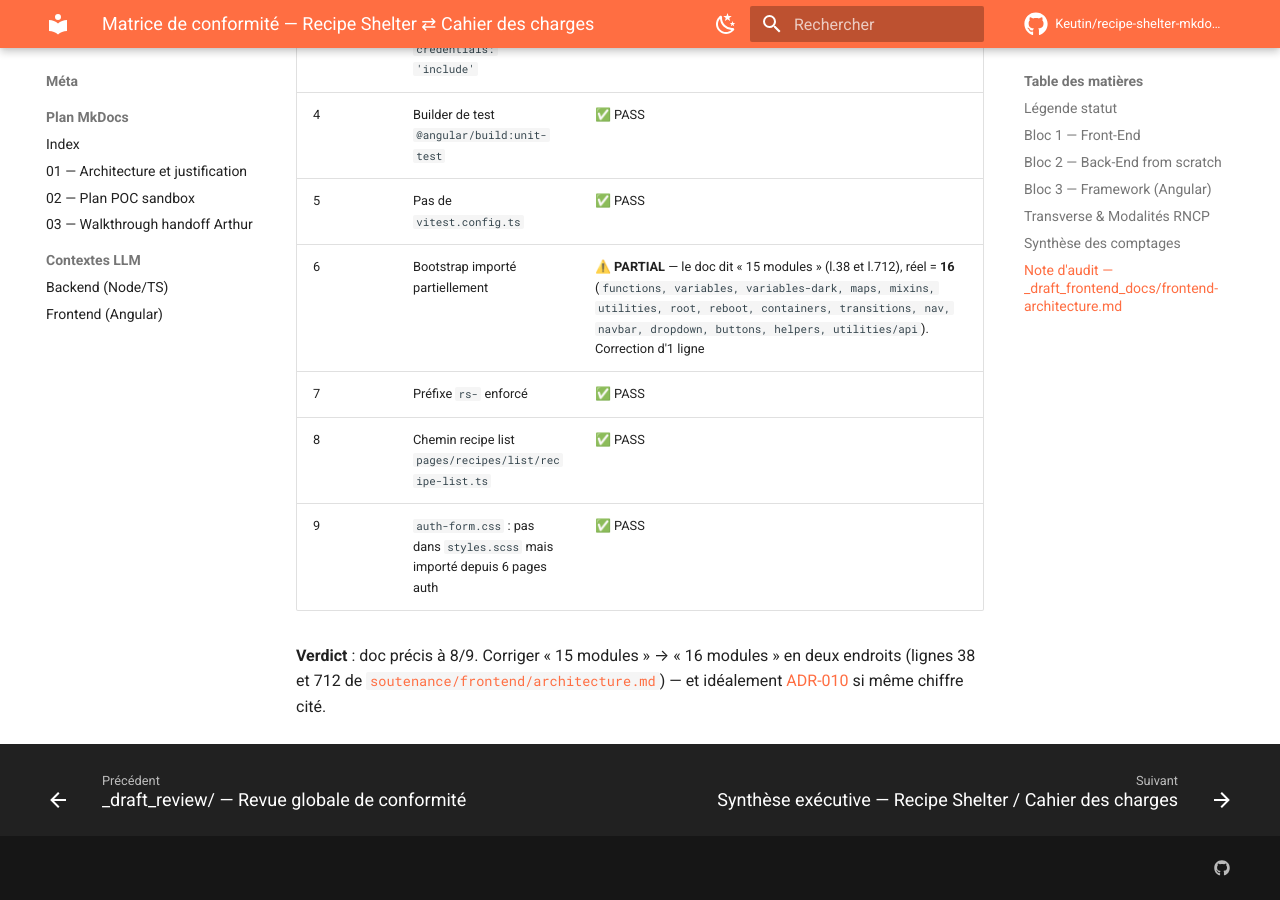
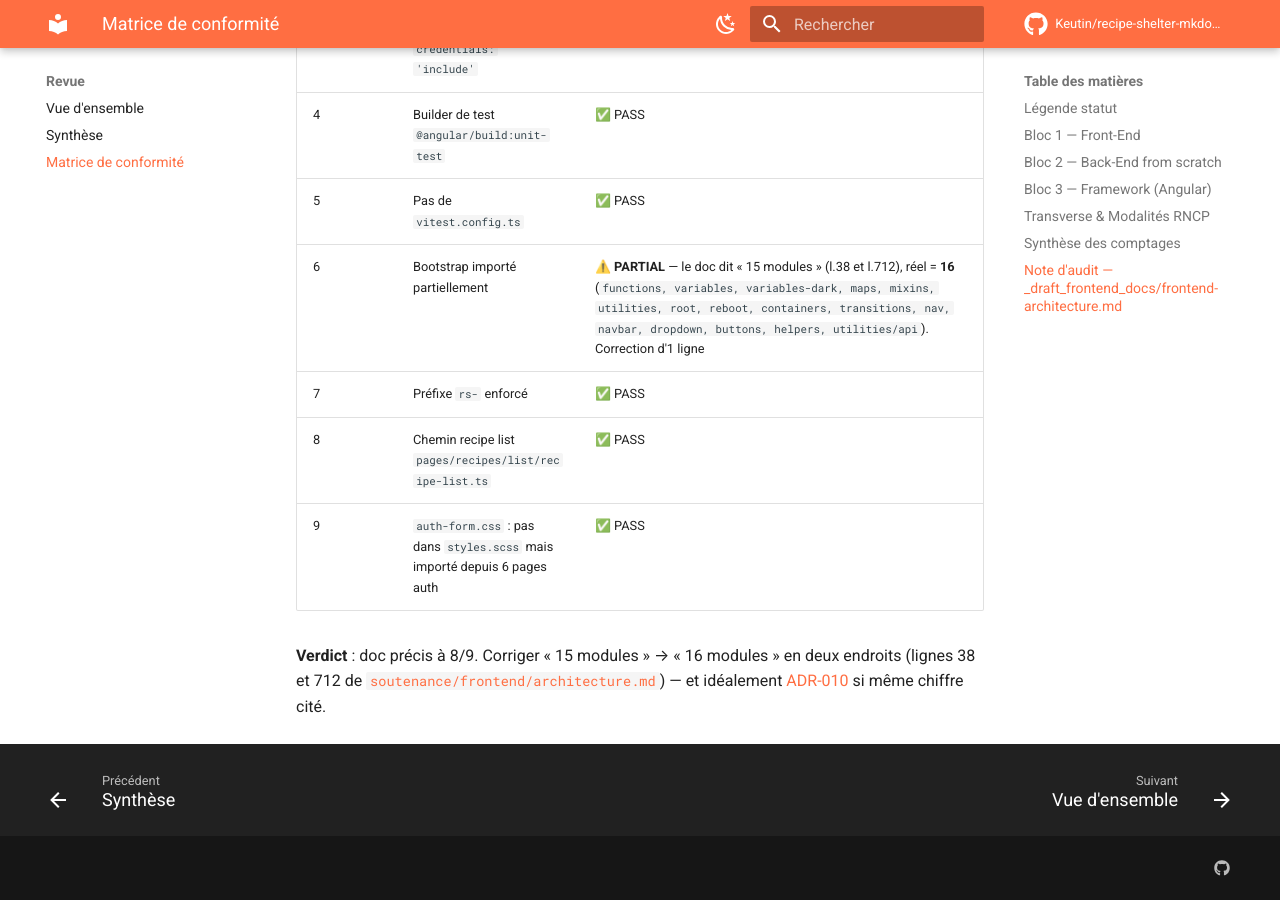
Before and after one commit to Keutin/recipe-shelter-mkdocs-poc, an MkDocs documentation site: the page built from docs/review/compliance-matrix.md, in a window 1280 px wide and 900 px high, scrolled down 12146 px. Built offline with MkDocs 1.6.1 and Material for MkDocs 9.7.7, drawn with Linux system fonts in a browser that asks for light colours; comment, search, counter and statistics services are not loaded.

Commit message:
docs(nav): promote review to top-level tab
Moves docs/meta/review/ -> docs/review/ so awesome-pages exposes it
as a top-level navigation tab between Accueil and Soutenance. Adds
.pages files for tab title and internal page order.

Co-Authored-By: Claude Opus 4.7 (1M context) <noreply@anthropic.com>

```diff
--- a/docs/meta/review/compliance-matrix.md
+++ b/docs/review/compliance-matrix.md
@@ -22,18 +22,18 @@
 |-----|----------|--------|--------|----------|--------------|
 | 1.1 | HTML5 / CSS3 / JS | l.19 | 🟢 | Angular 21 (TS compile → JS), SCSS, templates HTML — couvert par Bloc 3 | Discours soutenance : Bloc 1 réalisé via Angular plutôt que vanilla, à expliquer au jury |
 | 1.2 | Framework CSS (Bootstrap) + ARIA | l.20 | 🟢 | [`frontend/src/styles.scss`](../frontend/src/styles.scss) (Bootstrap 5 partial, 16 modules SCSS) + ARIA `role="status"` `aria-live` etc. dans templates | — |
-| 1.3 | Outils Lighthouse + BrowserStack | l.21 | 🟠 | Lighthouse : template prêt [`_draft_bloc1_audit/01-lighthouse-template.md`](../../soutenance/frontend/audit/01-lighthouse-template.md) ; BrowserStack : non couvert | Exécuter Lighthouse ; pour BrowserStack défense alternative (DevTools mobile + captures `Responsive/`) |
+| 1.3 | Outils Lighthouse + BrowserStack | l.21 | 🟠 | Lighthouse : template prêt [`_draft_bloc1_audit/01-lighthouse-template.md`](../soutenance/frontend/audit/01-lighthouse-template.md) ; BrowserStack : non couvert | Exécuter Lighthouse ; pour BrowserStack défense alternative (DevTools mobile + captures `Responsive/`) |
 | 1.4 | Affichage recettes (img/titre/desc/ingrédients/étapes) | l.24 | 🟢 | `frontend/src/app/pages/recipes/{list,detail}/`, `recipe-form/`, modèle [`recipe.model.ts`](../frontend/src/app/core/models/recipe.model.ts) | — |
 | 1.5 | Formulaire soumission/modification | l.25 | 🟢 | [`pages/recipes/recipe-form/`](../frontend/src/app/pages/recipes/recipe-form/) | — |
 | 1.6 | Recherche avancée (ingrédients/type/temps) | l.26 | 🟢 | [`pages/search/`](../frontend/src/app/pages/search/) consommant `/recipes/search` backend | — |
 | 1.7 | Commentaires | l.27 | 🟢 | Bloc commentaires dans `pages/recipes/detail/` + `CommentsService` | — |
 | 1.8 | Responsivité (media queries) | l.28 | 🟢 | 18 captures responsive (1440×900 / 768×1024 / 375×812) dans [`documentation/soutenance/frontend/Responsive/`](../documentation/soutenance/frontend/Responsive/) + Bootstrap grid | — |
-| 1.9 | Accessibilité ARIA + WCAG | l.29 | 🟡 | Grille RGAA pré-remplie [`_draft_bloc1_audit/02-rgaa-grille.md`](../../soutenance/frontend/audit/02-rgaa-grille.md) — 45 conformes / 16 partiels / 3 NC / 17 N/A ≈ 70 % | Copier dans `documentation/soutenance/frontend/audit/` ; appliquer P1 (~1h20) du [plan de remédiation](../../soutenance/frontend/audit/04-plan-remediation.md) avant soutenance |
+| 1.9 | Accessibilité ARIA + WCAG | l.29 | 🟡 | Grille RGAA pré-remplie [`_draft_bloc1_audit/02-rgaa-grille.md`](../soutenance/frontend/audit/02-rgaa-grille.md) — 45 conformes / 16 partiels / 3 NC / 17 N/A ≈ 70 % | Copier dans `documentation/soutenance/frontend/audit/` ; appliquer P1 (~1h20) du [plan de remédiation](../soutenance/frontend/audit/04-plan-remediation.md) avant soutenance |
 | 1.10 | Livrable code source HTML/CSS/JS commenté | l.32 | 🟢 | `frontend/src/` (150 TS, 64 specs) | — |
-| 1.11 | Doc conception/responsivité/accessibilité | l.33 | 🟡 | À copier : RGAA grid, audit findings, frontend architecture (1018 l.) [`_draft_frontend_docs/frontend-architecture.md`](../../soutenance/frontend/architecture.md), ADRs 006-010 | Exécuter handoffs ; walkthrough frontend-arch dispo dans `_draft_frontend_docs/README.md` côté workspace |
-| 1.12 | **Démo en ligne** | l.34 | 🔴 | **AUCUNE** — `nslookup recipe-shelter.fr` → NXDOMAIN. Pas de Dockerfile, fly.toml, render.yaml, .github/workflows/ | **🚨 ÉLIMINATOIRE.** Exécuter [`_draft_deployment/02-plan-railway.md`](../../deployment/02-plan-railway.md) (~3h30) ou plan B tunnel ngrok |
+| 1.11 | Doc conception/responsivité/accessibilité | l.33 | 🟡 | À copier : RGAA grid, audit findings, frontend architecture (1018 l.) [`_draft_frontend_docs/frontend-architecture.md`](../soutenance/frontend/architecture.md), ADRs 006-010 | Exécuter handoffs ; walkthrough frontend-arch dispo dans `_draft_frontend_docs/README.md` côté workspace |
+| 1.12 | **Démo en ligne** | l.34 | 🔴 | **AUCUNE** — `nslookup recipe-shelter.fr` → NXDOMAIN. Pas de Dockerfile, fly.toml, render.yaml, .github/workflows/ | **🚨 ÉLIMINATOIRE.** Exécuter [`_draft_deployment/02-plan-railway.md`](../deployment/02-plan-railway.md) (~3h30) ou plan B tunnel ngrok |
 | 1.13 | Tests responsivité BrowserStack | l.37 | 🔴 | Pas de compte ni de scripts BrowserStack | Défense : « Tests réalisés via Chrome DevTools mobile/desktop et captures matérielles iPhone/iPad — voir `Responsive/` (3 breakpoints × 9 features) » |
-| 1.14 | Tests accessibilité Lighthouse | l.38 | 🟡 | Template [`_draft_bloc1_audit/01-lighthouse-template.md`](../../soutenance/frontend/audit/01-lighthouse-template.md) à 5 URLs × mobile+desktop | Arthur exécute `npm run build && http-server` puis DevTools → Lighthouse, capture scores, remplit le template |
+| 1.14 | Tests accessibilité Lighthouse | l.38 | 🟡 | Template [`_draft_bloc1_audit/01-lighthouse-template.md`](../soutenance/frontend/audit/01-lighthouse-template.md) à 5 URLs × mobile+desktop | Arthur exécute `npm run build && http-server` puis DevTools → Lighthouse, capture scores, remplit le template |
 | 1.15 | Tests performance | l.39 | 🟠 | Couvert partiellement par Lighthouse (Core Web Vitals dans le template) | Inclure scores LCP/CLS/INP dans la doc audit |
 
 ## Bloc 2 — Back-End from scratch
@@ -43,9 +43,9 @@
 | 2.1 | Langages Node.js / SQL | l.46 | 🟢 | Node 20+ / TypeScript / mysql2 [`backend/package.json`](../backend/package.json) | — |
 | 2.2 | Base MySQL | l.47 | 🟢 | mysql2 driver + schema 16 tables [`backend/database/migrations/1_create_schema.sql`](../backend/database/migrations/1_create_schema.sql) | — |
 | 2.3 | Outil de modélisation UML | l.48 | 🟢 | 5 diagrammes Mermaid committed [`documentation/soutenance/backend/uml/`](../documentation/soutenance/backend/uml/) sur branche `docs/uml-diagrams` | Push de la branche par Arthur (commit `1acdf99` non poussé — re-attribution patch déjà documentée) |
-| 2.4 | **From scratch — sans frameworks/librairies** | l.53 | 🟠 | Express, bcrypt, jsonwebtoken, cookie-parser, cors, nodemailer, mysql2 présents dans `package.json` | **Argumentation préparée** dans [`_draft_adr/00-narration-from-scratch.md`](../../soutenance/backend/adr/00-narration-from-scratch.md) : pas de framework MVC (Nest/AdonisJS), pas d'ORM (Prisma/TypeORM), pas de DI, pas de scaffolding ; Express = couche HTTP minimale, libs utilisées sont des **primitives** OS/crypto/protocole. Le câblage manuel dans [`app.ts`](../backend/src/app.ts) est l'illustration cœur. À défendre frontalement |
+| 2.4 | **From scratch — sans frameworks/librairies** | l.53 | 🟠 | Express, bcrypt, jsonwebtoken, cookie-parser, cors, nodemailer, mysql2 présents dans `package.json` | **Argumentation préparée** dans [`_draft_adr/00-narration-from-scratch.md`](../soutenance/backend/adr/00-narration-from-scratch.md) : pas de framework MVC (Nest/AdonisJS), pas d'ORM (Prisma/TypeORM), pas de DI, pas de scaffolding ; Express = couche HTTP minimale, libs utilisées sont des **primitives** OS/crypto/protocole. Le câblage manuel dans [`app.ts`](../backend/src/app.ts) est l'illustration cœur. À défendre frontalement |
 | 2.5 | Contrôleurs / modèles / vues | l.54 | 🟢 | `src/api/<domaine>/*.controller.ts`, `services/`, `repositories/` (vues = JSON DTO) | — |
-| 2.6 | Programmation Orientée Objet | l.55 | 🟢 | Classes TS, pattern Repository (interface + impl Mysql) [`adr-002`](../../soutenance/backend/adr/adr-002-pattern-repository-interface-impl.md) | — |
+| 2.6 | Programmation Orientée Objet | l.55 | 🟢 | Classes TS, pattern Repository (interface + impl Mysql) [`adr-002`](../soutenance/backend/adr/adr-002-pattern-repository-interface-impl.md) | — |
 | 2.7 | Gestion recettes/catégories/commentaires/utilisateurs | l.56 | 🟢 | 11 domaines API : `recipes`, `categories`, `comments`, `users`, `auth`, `admin/{recipes,users,comments}`, etc. | — |
 | 2.8 | Comptes utilisateurs + rôles (admin/user) | l.59 | 🟢 | Table `users` + `roles`, `roleId` dans JWT, [`admin.guard.ts`](../frontend/src/app/core/guards/admin.guard.ts) | — |
 | 2.9 | Inscription/connexion/profil/récup pwd | l.60 | 🟢 | `auth.routes.ts` : register, login, logout, me, forgot/reset password, validate-email. Tokens opaques SHA-256, TTL 30 min/24 h | — |
@@ -53,18 +53,18 @@
 | 2.11 | Ajout/modif/suppr recettes | l.64 | 🟢 | CRUD complet + workflow draft → pending → published → rejected/archived | — |
 | 2.12 | Catégories / tags | l.65 | 🟢 | Tables `categories`, `tags`, `recipe_tags`, services dédiés | — |
 | 2.13 | Affichage par catégories/tags | l.66 | 🟢 | Endpoints `/recipes?categoryId=…&tagId=…` | — |
-| 2.14 | Recherche avancée | l.67 | 🟢 | Endpoint `/recipes/search` + index `FULLTEXT` (cf. [G5 ERD](../../soutenance/backend/diagrams/g5-erd.md)) | — |
+| 2.14 | Recherche avancée | l.67 | 🟢 | Endpoint `/recipes/search` + index `FULLTEXT` (cf. [G5 ERD](../soutenance/backend/diagrams/g5-erd.md)) | — |
 | 2.15 | Commentaires | l.70 | 🟢 | `comments.routes.ts` + `recipes/:id/comments` | — |
 | 2.16 | Modération commentaires | l.71 | 🟢 | `admin/comments/{moderated,soft-deleted}` + workflow soft-delete | — |
 | 2.17 | Favoris | l.72 | 🟢 | `favorites.routes.ts` | — |
 | 2.18 | MySQL gestion données | l.75 | 🟢 | Pool mysql2 [`db/pool.ts`](../backend/src/db/pool.ts) + transactions | — |
-| 2.19 | CRUD complet | l.76 | 🟢 | 53 endpoints OpenAPI [`_draft_backend_docs/openapi/openapi.yaml`](../../soutenance/backend/openapi/openapi.yaml) | — |
+| 2.19 | CRUD complet | l.76 | 🟢 | 53 endpoints OpenAPI [`_draft_backend_docs/openapi/openapi.yaml`](../soutenance/backend/openapi/openapi.yaml) | — |
 | 2.20 | Optim SQL | l.77 | 🟢 | Index FULLTEXT, pagination LIMIT/OFFSET, projection des colonnes, JOIN ciblés | — |
 | 2.21 | Code source backend | l.80 | 🟢 | `backend/src/` (136 TS) | — |
-| 2.22 | Schémas fonctionnels + modèles données | l.81 | 🟡 | À copier : [`_draft_backend_docs/data-dictionary.md`](../../soutenance/backend/data-dictionary.md) (16 tables) + [G5 ERD Mermaid](../../soutenance/backend/diagrams/g5-erd.md). Schémas fonctionnels : UML déjà committed | Suivre walkthrough [`_draft_backend_docs/README.md`](../../soutenance/backend/README.md) (branche `docs/backend-soutenance-vague1` + `docs/backend-soutenance-vague2`) |
-| 2.23 | Doc tech + UML + description fonctionnalités | l.82 | 🟡 | [`_draft_backend_docs/architecture.md`](../../soutenance/backend/architecture.md) (820 l., 12 sections) + [`errors.md`](../../soutenance/backend/errors.md) (~140 codes) + [`tests.md`](../../soutenance/backend/tests.md) + [`environment.md`](../../soutenance/backend/environment.md) + diagrams G1–G8 + ADRs 001-005 | Handoffs en attente — branches `docs/backend-soutenance-vague1/2` + `docs/adr-architecture-decisions` |
+| 2.22 | Schémas fonctionnels + modèles données | l.81 | 🟡 | À copier : [`_draft_backend_docs/data-dictionary.md`](../soutenance/backend/data-dictionary.md) (16 tables) + [G5 ERD Mermaid](../soutenance/backend/diagrams/g5-erd.md). Schémas fonctionnels : UML déjà committed | Suivre walkthrough [`_draft_backend_docs/README.md`](../soutenance/backend/README.md) (branche `docs/backend-soutenance-vague1` + `docs/backend-soutenance-vague2`) |
+| 2.23 | Doc tech + UML + description fonctionnalités | l.82 | 🟡 | [`_draft_backend_docs/architecture.md`](../soutenance/backend/architecture.md) (820 l., 12 sections) + [`errors.md`](../soutenance/backend/errors.md) (~140 codes) + [`tests.md`](../soutenance/backend/tests.md) + [`environment.md`](../soutenance/backend/environment.md) + diagrams G1–G8 + ADRs 001-005 | Handoffs en attente — branches `docs/backend-soutenance-vague1/2` + `docs/adr-architecture-decisions` |
 | 2.24 | Script SQL création/gestion BDD | l.83 | 🟢 | [`backend/database/migrations/1_create_schema.sql`](../backend/database/migrations/1_create_schema.sql) + [`seed.sql`](../backend/database/seed.sql) + [`seed_demo.sql`](../backend/database/seed_demo.sql) + `reset.sql` | — |
-| 2.25 | Tests unitaires | l.86 | 🟢 | 29 tests `node:test` natif (DTOs, services, middlewares, mappers) [`backend/tests/`](../backend/tests/) — détail [`_draft_backend_docs/tests.md`](../../soutenance/backend/tests.md) | — |
+| 2.25 | Tests unitaires | l.86 | 🟢 | 29 tests `node:test` natif (DTOs, services, middlewares, mappers) [`backend/tests/`](../backend/tests/) — détail [`_draft_backend_docs/tests.md`](../soutenance/backend/tests.md) | — |
 | 2.26 | Tests d'intégration | l.87 | 🟠 | Tests sont surtout unitaires (avec mocks). 11 fichiers `.http` pour test manuel + 12 collections Postman [`documentation/soutenance/backend/postman/`](../documentation/soutenance/backend/postman/) | Défense : « Tests intégration via Postman collections automatisables + 11 scripts `.http` versionnés » |
 | 2.27 | Revues de code par pairs | l.88 | ⚫ | N/A — projet solo, pas de pair | À mentionner : revue par `eslint`/`prettier`/`husky` lint-staged + auto-revue formalisée par ADRs |
 
@@ -75,13 +75,13 @@
 | 3.1 | Framework au choix (Angular) | l.95 | 🟢 | Angular 21.1.0 SSR — [`frontend/angular.json`](../frontend/angular.json) | — |
 | 3.2 | Outils dev (Webpack/Babel/TS/Vite) | l.96 | 🟢 | TypeScript 5.9 strict, esbuild (via `@angular/build`), Vitest 4 | — |
 | 3.3 | Affichage dynamique recettes via API | l.99 | 🟢 | `RecipesService` + signals + lazy routes | — |
-| 3.4 | Gestion état (hooks/services) | l.100 | 🟢 | Pattern service-as-store [`session.service.ts`](../frontend/src/app/core/services/session.service.ts) (signal privé + 3 computed) — cf. [ADR-006](../../soutenance/frontend/adr/adr-006-angular-signals-standalone.md) | — |
+| 3.4 | Gestion état (hooks/services) | l.100 | 🟢 | Pattern service-as-store [`session.service.ts`](../frontend/src/app/core/services/session.service.ts) (signal privé + 3 computed) — cf. [ADR-006](../soutenance/frontend/adr/adr-006-angular-signals-standalone.md) | — |
 | 3.5 | Routage | l.101 | 🟢 | `app.routes.ts` (9 groupes lazy) + `app.routes.server.ts` (RenderMode par route) | — |
 | 3.6 | Interactivité (AJAX sans rechargement) | l.102 | 🟢 | `HttpClient` + `withFetch()` + interceptor `credentials: 'include'` | — |
 | 3.7 | Code source bien documenté/structuré | l.105 | 🟢 | 150 fichiers TS, 5 dossiers fonctionnels (`core/layouts/pages/shared/environments`), conventions documentées [`RecipeShelterNamingConvention.md`](../frontend/RecipeShelterNamingConvention.md) | — |
-| 3.8 | Guide utilisateur + doc tech choix techno | l.106 | 🟡 | Guide user prêt [`_draft_user_guide/`](../../manuel-utilisateur/README.md) (5 fichiers) ; doc tech prête [`_draft_frontend_docs/frontend-architecture.md`](../../soutenance/frontend/architecture.md) (1018 l.) + ADRs 006-010 [`_draft_adr_frontend/`](../../soutenance/frontend/adr/README.md) | Handoffs : guide → `documentation/manuel-utilisateur/` ; arch + ADRs → `documentation/soutenance/frontend/{architecture.md,adr/}` (créer README de handoff pour `_draft_frontend_docs/`) |
+| 3.8 | Guide utilisateur + doc tech choix techno | l.106 | 🟡 | Guide user prêt [`_draft_user_guide/`](../manuel-utilisateur/README.md) (5 fichiers) ; doc tech prête [`_draft_frontend_docs/frontend-architecture.md`](../soutenance/frontend/architecture.md) (1018 l.) + ADRs 006-010 [`_draft_adr_frontend/`](../soutenance/frontend/adr/README.md) | Handoffs : guide → `documentation/manuel-utilisateur/` ; arch + ADRs → `documentation/soutenance/frontend/{architecture.md,adr/}` (créer README de handoff pour `_draft_frontend_docs/`) |
 | 3.9 | **Démo en ligne** | l.107 | 🔴 | **AUCUNE** (cf. 1.12) | **🚨 ÉLIMINATOIRE** — voir 1.12 |
-| 3.10 | Tests unitaires (Jasmine/Karma/Jest) | l.110 | 🟢 | **64 specs Vitest** via builder officiel `@angular/build:unit-test` (Angular 20+ natif) — cf. [ADR-009](../../soutenance/frontend/adr/adr-009-vitest.md) | Défense : « Vitest = équivalent moderne de Karma/Jasmine, builder officiel Angular » |
+| 3.10 | Tests unitaires (Jasmine/Karma/Jest) | l.110 | 🟢 | **64 specs Vitest** via builder officiel `@angular/build:unit-test` (Angular 20+ natif) — cf. [ADR-009](../soutenance/frontend/adr/adr-009-vitest.md) | Défense : « Vitest = équivalent moderne de Karma/Jasmine, builder officiel Angular » |
 | 3.11 | Tests fonctionnels | l.111 | 🟠 | Pas de Playwright/Cypress dans le périmètre frontend. Dossier `e2e/` mentionné mais hors `npm test` | Défense : « Tests fonctionnels via scénario démo manuel [`scenario-demo.md`](../documentation/soutenance/demo/scenario-demo.md) + comptes test [`comptes-test.md`](../documentation/soutenance/demo/comptes-test.md) » |
 | 3.12 | Tests performance (bundle/loading) | l.112 | 🟡 | Budgets `angular.json` : 500 kB initial / 4 kB anyComponentStyle ; à confirmer par Lighthouse | Inclure dans audit Bloc 1 (1.14/1.15) |
 
@@ -90,10 +90,10 @@
 | #   | Exigence | Cahier | Statut | Évidence | Gap / Action |
 |-----|----------|--------|--------|----------|--------------|
 | T.1 | Soutenance jury 2 pros ≥3 ans XP | l.120 | ⚫ | N/A doc — action Arthur | — |
-| T.2 | Argumentation choix conception/dev/implém | l.120 | 🟡 | Slides Marp [`_draft_slides/`](../../slides/README.md) (28 slides, ~20 min) + ADRs (10 au total) + narration from-scratch | Personnaliser slides ([À COMPLÉTER] : date, jurés, scores Lighthouse, URLs) ; entraînement |
-| T.3 | Sécurité / fiabilité / efficacité | l.120 | 🟡 | [`_draft_backend_docs/securite.md`](../../soutenance/backend/securite.md) (440 l., OWASP Top 10 mapping) | Handoff en attente |
+| T.2 | Argumentation choix conception/dev/implém | l.120 | 🟡 | Slides Marp [`_draft_slides/`](../slides/README.md) (28 slides, ~20 min) + ADRs (10 au total) + narration from-scratch | Personnaliser slides ([À COMPLÉTER] : date, jurés, scores Lighthouse, URLs) ; entraînement |
+| T.3 | Sécurité / fiabilité / efficacité | l.120 | 🟡 | [`_draft_backend_docs/securite.md`](../soutenance/backend/securite.md) (440 l., OWASP Top 10 mapping) | Handoff en attente |
 | T.4 | Modifier code en temps réel jury | l.122 | ⚫ | N/A doc — action Arthur | Entraînement : revue ADRs + code à jour |
-| T.5 | Force de proposition (innovations) | l.122 | 🟡 | [`_draft_jury/06-ameliorations-innovantes.md`](../../jury/06-ameliorations-innovantes.md) (10 questions amélioration sécu/perf/UX/IA) | Reste local (banque entraînement, pas un livrable) |
+| T.5 | Force de proposition (innovations) | l.122 | 🟡 | [`_draft_jury/06-ameliorations-innovantes.md`](../jury/06-ameliorations-innovantes.md) (10 questions amélioration sécu/perf/UX/IA) | Reste local (banque entraînement, pas un livrable) |
 | T.6 | RGPD (sous-entendu cert RNCP) | — | 🟠 | Securite.md identifie trou : pas de `DELETE /users/me` en code. Mentions légales committed dans frontend `pages/legal/` | Code change Arthur : exposer `DELETE /users/me` ; ou défense « purge admin sur demande utilisateur » |
 | T.7 | Stage avec tuteur | l.124 | ⚫ | Hors périmètre projet | — |
 
@@ -132,4 +132,4 @@ Vérification factuelle de 9 affirmations contre le code Angular réel :
 | 8 | Chemin recipe list `pages/recipes/list/recipe-list.ts` | ✅ PASS |
 | 9 | `auth-form.css` : pas dans `styles.scss` mais importé depuis 6 pages auth | ✅ PASS |
 
-**Verdict** : doc précis à 8/9. Corriger « 15 modules » → « 16 modules » en deux endroits (lignes 38 et 712 de [`soutenance/frontend/architecture.md`](../../soutenance/frontend/architecture.md)) — et idéalement [ADR-010](../../soutenance/frontend/adr/adr-010-bootstrap-partial-scss.md) si même chiffre cité.
+**Verdict** : doc précis à 8/9. Corriger « 15 modules » → « 16 modules » en deux endroits (lignes 38 et 712 de [`soutenance/frontend/architecture.md`](../soutenance/frontend/architecture.md)) — et idéalement [ADR-010](../soutenance/frontend/adr/adr-010-bootstrap-partial-scss.md) si même chiffre cité.
```
Also changed, not shown: docs/index.md (+0 -2 lines), docs/review/synthesis.md (renamed from docs/meta/review/synthesis.md, +6 -6 lines), docs/.pages, docs/review/.pages (added), docs/review/README.md (renamed from docs/meta/review/README.md).
